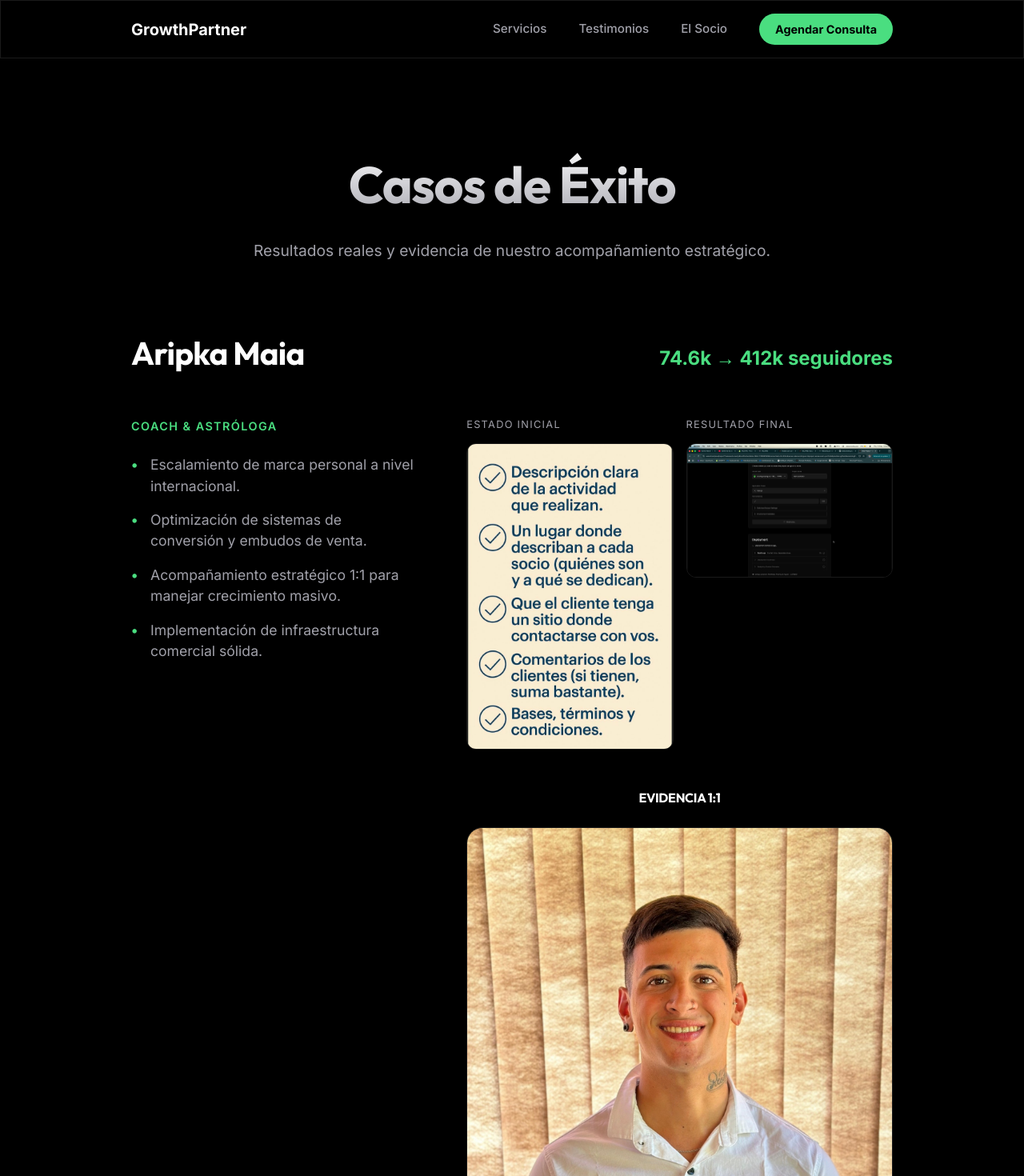
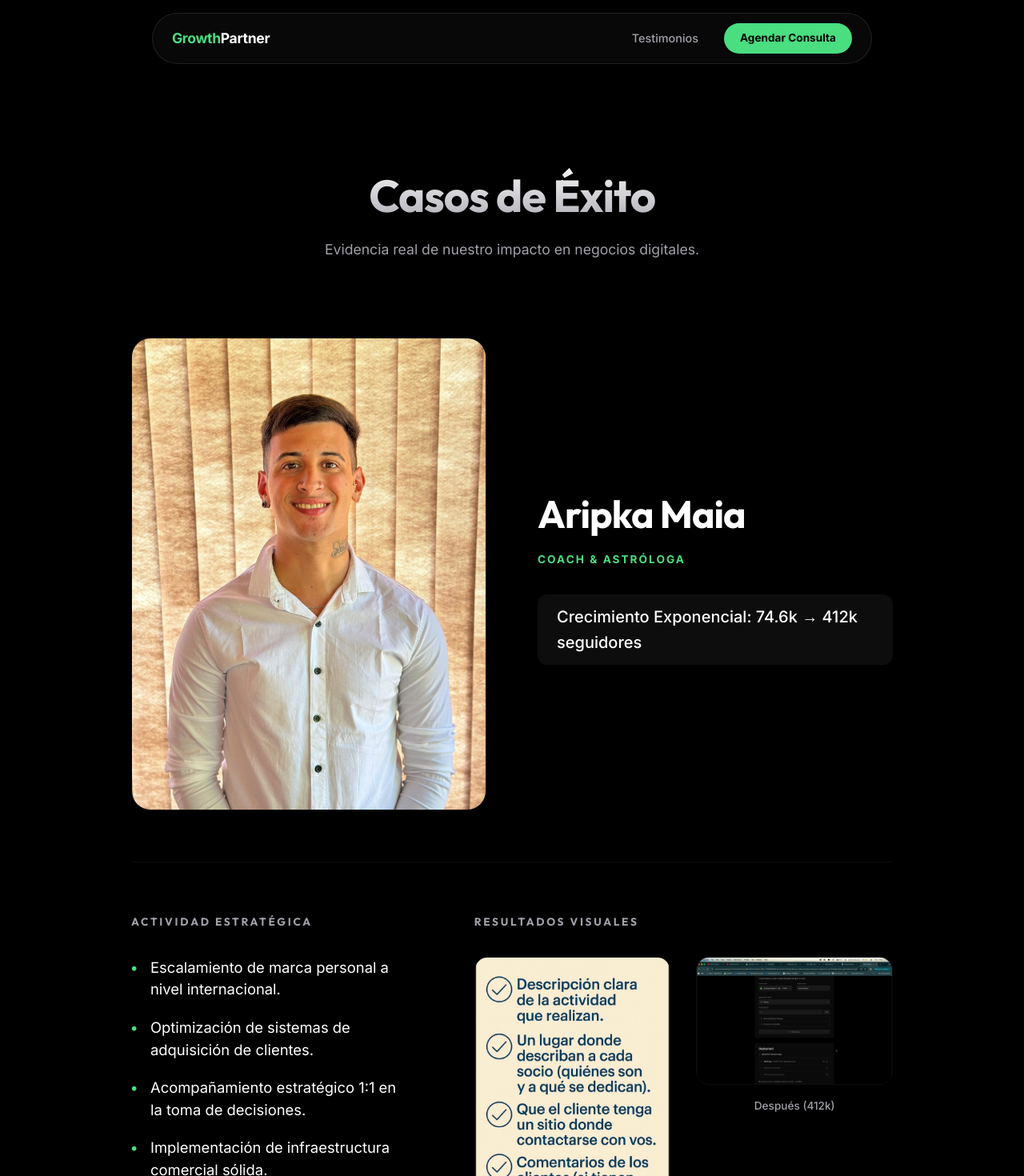
Before and after one commit to aleexxrodriguezz/Naim-Portfolio, a Next.js app: page /testimonios in a window 1280 px wide. Shown: the top 1470 px of the page at 80% size. Built offline with nearby package versions, Linux system fonts and the light colour scheme.

Commit message:
Mejora visual profunda: Navbar flotante minimalista, Hero premium y Testimonios rediseñados con prioridad en evidencia

```diff
--- a/src/app/testimonios/page.js
+++ b/src/app/testimonios/page.js
@@ -6,11 +6,11 @@ const cases = [
   {
     name: "Aripka Maia",
     role: "Coach & Astróloga",
-    growth: "74.6k → 412k seguidores",
+    growth: "Crecimiento Exponencial: 74.6k → 412k seguidores",
     details: [
       "Escalamiento de marca personal a nivel internacional.",
-      "Optimización de sistemas de conversión y embudos de venta.",
-      "Acompañamiento estratégico 1:1 para manejar crecimiento masivo.",
+      "Optimización de sistemas de adquisición de clientes.",
+      "Acompañamiento estratégico 1:1 en la toma de decisiones.",
       "Implementación de infraestructura comercial sólida."
     ],
     before: "/ig_before.png",
@@ -26,19 +26,26 @@ export default function TestimoniosPage() {
       <section className={styles.section}>
         <div className="container">
           <h1 className="text-gradient">Casos de Éxito</h1>
-          <p className={styles.subtitle}>Resultados reales y evidencia de nuestro acompañamiento estratégico.</p>
+          <p className={styles.subtitle}>Evidencia real de nuestro impacto en negocios digitales.</p>
 
           <div className={styles.casesList}>
             {cases.map((c, i) => (
               <div key={i} className={styles.caseItem}>
-                <div className={styles.caseHeader}>
-                  <h2>{c.name}</h2>
-                  <span className={styles.growth}>{c.growth}</span>
+
+                <div className={styles.evidenceHeader}>
+                  <div className={styles.evidenceImgWrapper}>
+                    <img src={c.evidence} alt="Evidencia con Naim" className={styles.mainEvidence} />
+                  </div>
+                  <div className={styles.headerText}>
+                    <h2>{c.name}</h2>
+                    <p className={styles.role}>{c.role}</p>
+                    <span className={styles.growth}>{c.growth}</span>
+                  </div>
                 </div>
 
-                <div className={styles.layout}>
-                  <div className={styles.info}>
-                    <p className={styles.role}>{c.role}</p>
+                <div className={styles.detailsSection}>
+                  <div className={styles.pointsColumn}>
+                    <h3>Actividad Estratégica</h3>
                     <ul className={styles.points}>
                       {c.details.map((point, index) => (
                         <li key={index}>{point}</li>
@@ -46,21 +53,17 @@ export default function TestimoniosPage() {
                     </ul>
                   </div>
 
-                  <div className={styles.visuals}>
-                    <div className={styles.comparison}>
-                      <div className={styles.imgBlock}>
-                        <span>Estado Inicial</span>
-                        <img src={c.before} alt="Antes" />
+                  <div className={styles.resultsColumn}>
+                    <h3>Resultados Visuales</h3>
+                    <div className={styles.comparisonGrid}>
+                      <div className={styles.resultItem}>
+                        <img src={c.before} alt="Estado Inicial" />
+                        <span className={styles.label}>Antes (74.6k)</span>
                       </div>
-                      <div className={styles.imgBlock}>
-                        <span>Resultado Final</span>
-                        <img src={c.after} alt="Después" />
+                      <div className={styles.resultItem}>
+                        <img src={c.after} alt="Resultado Final" />
+                        <span className={styles.label}>Después (412k)</span>
                       </div>
-                    </div>
-
-                    <div className={styles.evidence}>
-                      <h3>Evidencia 1:1</h3>
-                      <img src={c.evidence} alt="Evidencia con Naim" />
                     </div>
                   </div>
                 </div>
--- a/src/app/testimonios/testimonios.module.css
+++ b/src/app/testimonios/testimonios.module.css
@@ -1,72 +1,99 @@
 .main {
-  padding-top: 100px;
+  padding-top: 140px;
 }
 
 .section {
-  padding: 80px 0;
+  padding: 60px 0;
 }
 
 .section h1 {
-  font-size: clamp(3rem, 7vw, 4rem);
+  font-size: clamp(2.5rem, 6vw, 3.5rem);
   text-align: center;
-  margin-bottom: 1rem;
+  margin-bottom: 0.5rem;
+  letter-spacing: -0.02em;
 }
 
 .subtitle {
   text-align: center;
   color: var(--text-muted);
-  font-size: 1.2rem;
-  margin-bottom: 5rem;
+  font-size: 1.1rem;
+  margin-bottom: 6rem;
 }
 
 .casesList {
   display: flex;
   flex-direction: column;
-  gap: 8rem;
+  gap: 10rem;
 }
 
 .caseItem {
-  border-bottom: 1px solid var(--surface-border);
-  padding-bottom: 8rem;
+  display: flex;
+  flex-direction: column;
+  gap: 4rem;
 }
 
-.caseItem:last-child {
-  border-bottom: none;
+.evidenceHeader {
+  display: grid;
+  grid-template-columns: 1fr 1fr;
+  gap: 4rem;
+  align-items: center;
 }
 
-.caseHeader {
-  display: flex;
-  justify-content: space-between;
-  align-items: baseline;
-  margin-bottom: 3rem;
-  flex-wrap: wrap;
-  gap: 1rem;
+.evidenceImgWrapper {
+  width: 100%;
+  border-radius: 24px;
+  overflow: hidden;
+  border: 1px solid rgba(255, 255, 255, 0.05);
+  box-shadow: 0 20px 40px rgba(0, 0, 0, 0.4);
 }
 
-.caseHeader h2 {
-  font-size: 2.5rem;
+.mainEvidence {
+  width: 100%;
+  height: auto;
+  display: block;
+}
+
+.headerText h2 {
+  font-size: 3rem;
   color: #fff;
+  margin-bottom: 0.5rem;
+  letter-spacing: -0.02em;
+}
+
+.role {
+  font-weight: 700;
+  text-transform: uppercase;
+  color: var(--primary);
+  letter-spacing: 0.15em;
+  font-size: 0.85rem;
+  margin-bottom: 2rem;
+  display: block;
 }
 
 .growth {
-  font-size: 1.5rem;
-  color: var(--primary);
-  font-weight: 700;
+  font-size: 1.25rem;
+  color: #fff;
+  font-weight: 500;
+  background: rgba(255, 255, 255, 0.05);
+  padding: 0.75rem 1.5rem;
+  border-radius: 12px;
+  display: inline-block;
 }
 
-.layout {
+.detailsSection {
   display: grid;
   grid-template-columns: 1fr 1.5fr;
-  gap: 4rem;
+  gap: 5rem;
+  border-top: 1px solid rgba(255, 255, 255, 0.05);
+  padding-top: 4rem;
 }
 
-.role {
-  font-weight: 600;
+.detailsSection h3 {
+  font-size: 0.85rem;
   text-transform: uppercase;
-  color: var(--primary);
-  letter-spacing: 0.1em;
-  font-size: 0.9rem;
-  margin-bottom: 1.5rem;
+  color: var(--text-muted);
+  letter-spacing: 0.2em;
+  margin-bottom: 2rem;
 }
 
 .points {
@@ -77,9 +104,9 @@
 .points li {
   position: relative;
   padding-left: 1.5rem;
-  margin-bottom: 1rem;
-  color: var(--text-muted);
-  font-size: 1.1rem;
+  margin-bottom: 1.25rem;
+  color: #fff;
+  font-size: 1.15rem;
   line-height: 1.5;
 }
 
@@ -88,64 +115,45 @@
   position: absolute;
   left: 0;
   color: var(--primary);
-  font-weight: bold;
+  font-weight: 900;
 }
 
-.visuals {
+.comparisonGrid {
+  display: grid;
+  grid-template-columns: 1fr 1fr;
+  gap: 2rem;
+}
+
+.resultItem {
   display: flex;
   flex-direction: column;
-  gap: 3rem;
-}
-
-.comparison {
-  display: grid;
-  grid-template-columns: 1fr 1fr;
   gap: 1rem;
 }
 
-.imgBlock {
-  display: flex;
-  flex-direction: column;
-  gap: 0.75rem;
+.resultItem img {
+  width: 100%;
+  border-radius: 16px;
+  border: 1px solid rgba(255, 255, 255, 0.05);
 }
 
-.imgBlock span {
-  font-size: 0.8rem;
-  text-transform: uppercase;
+.resultItem .label {
+  font-size: 0.85rem;
   color: var(--text-muted);
-  letter-spacing: 0.1em;
-}
-
-.imgBlock img {
-  width: 100%;
-  border-radius: 12px;
-  border: 1px solid var(--surface-border);
-}
-
-.evidence {
   text-align: center;
-}
-
-.evidence h3 {
-  font-size: 1rem;
-  text-transform: uppercase;
-  color: #fff;
-  margin-bottom: 1.5rem;
-}
-
-.evidence img {
-  max-width: 100%;
-  border-radius: 20px;
-  border: 1px solid var(--surface-border);
+  font-weight: 500;
 }
 
 @media (max-width: 968px) {
-  .layout {
+  .evidenceHeader, .detailsSection {
     grid-template-columns: 1fr;
     gap: 3rem;
   }
 
-  .caseHeader {
-    flex-direction: column;
+  .headerText {
+    text-align: center;
+  }
+
+  .headerText h2 {
+    font-size: 2.25rem;
   }
 }
--- a/src/components/Header.js
+++ b/src/components/Header.js
@@ -2,15 +2,15 @@ import styles from './Header.module.css';
 
 export default function Header() {
   return (
-    <header className={`${styles.header} glass`}>
-      <div className={`container ${styles.container}`}>
+    <header className={styles.header}>
+      <div className={`${styles.container} glass`}>
         <div className={styles.logo}>
-          <span className="text-primary-gradient">Growth</span>Partner
+          <a href="/">
+            <span className="text-primary">Growth</span>Partner
+          </a>
         </div>
         <nav className={styles.nav}>
-          <a href="/#servicios" className={styles.link}>Servicios</a>
           <a href="/testimonios" className={styles.link}>Testimonios</a>
-          <a href="/#socio" className={styles.link}>El Socio</a>
           <a href="https://calendly.com/naimdario6/30min" target="_blank" rel="noopener noreferrer" className={styles.btn}>Agendar Consulta</a>
         </nav>
       </div>
--- a/src/components/Header.module.css
+++ b/src/components/Header.module.css
@@ -1,38 +1,44 @@
 .header {
   position: fixed;
-  top: 0;
+  top: 1rem;
   left: 0;
   right: 0;
   z-index: 1000;
-  padding: 1rem 0;
-  background: rgba(0, 0, 0, 0.8);
-  backdrop-filter: blur(5px);
-  border-bottom: 1px solid var(--surface-border);
+  padding: 0;
+  display: flex;
+  justify-content: center;
 }
 
 .container {
   display: flex;
   justify-content: space-between;
   align-items: center;
+  padding: 0.75rem 1.5rem;
+  border-radius: 100px;
+  width: 90%;
+  max-width: 900px;
+  border: 1px solid rgba(255, 255, 255, 0.1);
+  box-shadow: 0 10px 30px rgba(0, 0, 0, 0.5);
 }
 
-.logo {
-  font-size: 1.25rem;
+.logo a {
+  font-size: 1.1rem;
   font-weight: 700;
   color: #fff;
   text-decoration: none;
+  letter-spacing: -0.02em;
 }
 
 .nav {
   display: flex;
-  gap: 2.5rem;
+  gap: 2rem;
   align-items: center;
 }
 
 .link {
   color: var(--text-muted);
   text-decoration: none;
-  font-size: 0.95rem;
+  font-size: 0.9rem;
   font-weight: 500;
   transition: color 0.3s ease;
 }
@@ -48,14 +54,26 @@
   border-radius: 100px;
   font-weight: 700;
   text-decoration: none;
-  font-size: 0.9rem;
-  transition: opacity 0.3s ease;
+  font-size: 0.85rem;
+  transition: transform 0.3s ease, background 0.3s ease;
 }
 
 .btn:hover {
-  opacity: 0.9;
+  transform: scale(1.05);
+  background: #22c55e;
 }
 
 @media (max-width: 768px) {
-  .nav { display: none; }
+  .container {
+    width: 95%;
+    padding: 0.6rem 1rem;
+  }
+
+  .nav {
+    gap: 1rem;
+  }
+
+  .link {
+    display: none;
+  }
 }
--- a/src/components/Hero.js
+++ b/src/components/Hero.js
@@ -6,11 +6,13 @@ export default function Hero() {
       <div className={styles.glowBg}></div>
       <div className={`container ${styles.container} animate`}>
         <div className={styles.content}>
+          <div className={styles.badge}>Growth Partner</div>
           <h1 className={styles.title}>
-            Tu Socio Estratégico en <span className="text-primary">Crecimiento y Escalamiento</span> Comercial
+            Tu Socio Estratégico en <br />
+            <span className="text-primary">Crecimiento y Escalamiento</span>
           </h1>
           <p className={styles.description}>
-            Ayudamos a infoproductores y negocios digitales a escalar sus operaciones mediante estrategias de adquisición de clientes y optimización de infraestructura comercial.
+            Especialistas en escalar infoproductores y negocios digitales mediante estrategias de adquisición de clientes y optimización de infraestructura comercial.
           </p>
           <div className={styles.actions}>
             <a href="https://calendly.com/naimdario6/30min" target="_blank" rel="noopener noreferrer" className={styles.primaryBtn}>
--- a/src/components/Hero.module.css
+++ b/src/components/Hero.module.css
@@ -1,6 +1,6 @@
 .hero {
-  padding: 120px 0 80px;
-  min-height: 80vh;
+  padding: 160px 0 100px;
+  min-height: 90vh;
   display: flex;
   align-items: center;
   position: relative;
@@ -9,12 +9,13 @@
 
 .glowBg {
   position: absolute;
-  top: 0;
+  top: -20%;
   left: 50%;
   transform: translateX(-50%);
-  width: 100%;
-  height: 100%;
-  background: radial-gradient(circle at top center, rgba(74, 222, 128, 0.05) 0%, transparent 60%);
+  width: 1000px;
+  height: 1000px;
+  background: radial-gradient(circle, rgba(74, 222, 128, 0.1) 0%, transparent 70%);
+  filter: blur(80px);
   pointer-events: none;
 }
 
@@ -23,27 +24,43 @@
   flex-direction: column;
   align-items: center;
   text-align: center;
+  position: relative;
+  z-index: 1;
+}
+
+.badge {
+  background: rgba(74, 222, 128, 0.1);
+  color: var(--primary);
+  padding: 0.5rem 1.25rem;
+  border-radius: 100px;
+  font-size: 0.8rem;
+  font-weight: 700;
+  text-transform: uppercase;
+  letter-spacing: 0.2em;
+  margin-bottom: 2.5rem;
+  border: 1px solid rgba(74, 222, 128, 0.2);
 }
 
 .content {
-  max-width: 800px;
-  margin-bottom: 4rem;
+  max-width: 900px;
+  margin-bottom: 5rem;
 }
 
 .title {
-  font-size: clamp(2.5rem, 6vw, 4rem);
-  line-height: 1.05;
+  font-size: clamp(2.5rem, 8vw, 4.5rem);
+  line-height: 1.1;
   margin-bottom: 2rem;
   color: #fff;
   letter-spacing: -0.04em;
+  font-weight: 800;
 }
 
 .description {
   color: var(--text-muted);
-  font-size: 1.25rem;
+  font-size: clamp(1.1rem, 2vw, 1.35rem);
   font-weight: 400;
-  max-width: 650px;
-  margin: 0 auto 3rem;
+  max-width: 700px;
+  margin: 0 auto 3.5rem;
   line-height: 1.6;
 }
 
@@ -55,26 +72,28 @@
 .primaryBtn {
   background: var(--primary);
   color: #000;
-  padding: 1.2rem 2.5rem;
+  padding: 1.25rem 3rem;
   border-radius: 100px;
   font-weight: 700;
   text-decoration: none;
   font-size: 1.1rem;
-  transition: transform 0.3s ease, background 0.3s ease;
+  transition: all 0.4s cubic-bezier(0.175, 0.885, 0.32, 1.275);
+  box-shadow: 0 10px 30px rgba(74, 222, 128, 0.2);
 }
 
 .primaryBtn:hover {
-  transform: translateY(-2px);
-  background: #22c55e;
+  transform: translateY(-5px) scale(1.02);
+  box-shadow: 0 15px 40px rgba(74, 222, 128, 0.4);
 }
 
 .stats {
   display: flex;
-  gap: 4rem;
+  gap: 5rem;
   margin-top: 2rem;
-  border-top: 1px solid var(--surface-border);
-  padding-top: 3rem;
+  border-top: 1px solid rgba(255, 255, 255, 0.05);
+  padding-top: 4rem;
   width: 100%;
+  max-width: 800px;
   justify-content: center;
   flex-wrap: wrap;
 }
@@ -86,9 +105,8 @@
 }
 
 .statValue {
-  font-size: 2rem;
-  font-weight: 700;
-  font-family: var(--font-outfit);
+  font-size: 2.25rem;
+  font-weight: 800;
   color: #fff;
 }
 
@@ -96,21 +114,21 @@
   color: var(--text-muted);
   font-size: 0.8rem;
   text-transform: uppercase;
-  letter-spacing: 0.1em;
+  letter-spacing: 0.15em;
+  font-weight: 600;
 }
 
 @media (max-width: 768px) {
   .hero {
-    padding: 100px 0 40px;
+    padding: 140px 0 60px;
   }
 
   .stats {
-    gap: 2rem;
-    flex-direction: column;
-    align-items: center;
+    gap: 3rem;
+    padding-top: 3rem;
   }
 
-  .primaryBtn {
-    width: 100%;
+  .statValue {
+    font-size: 1.75rem;
   }
 }
```
